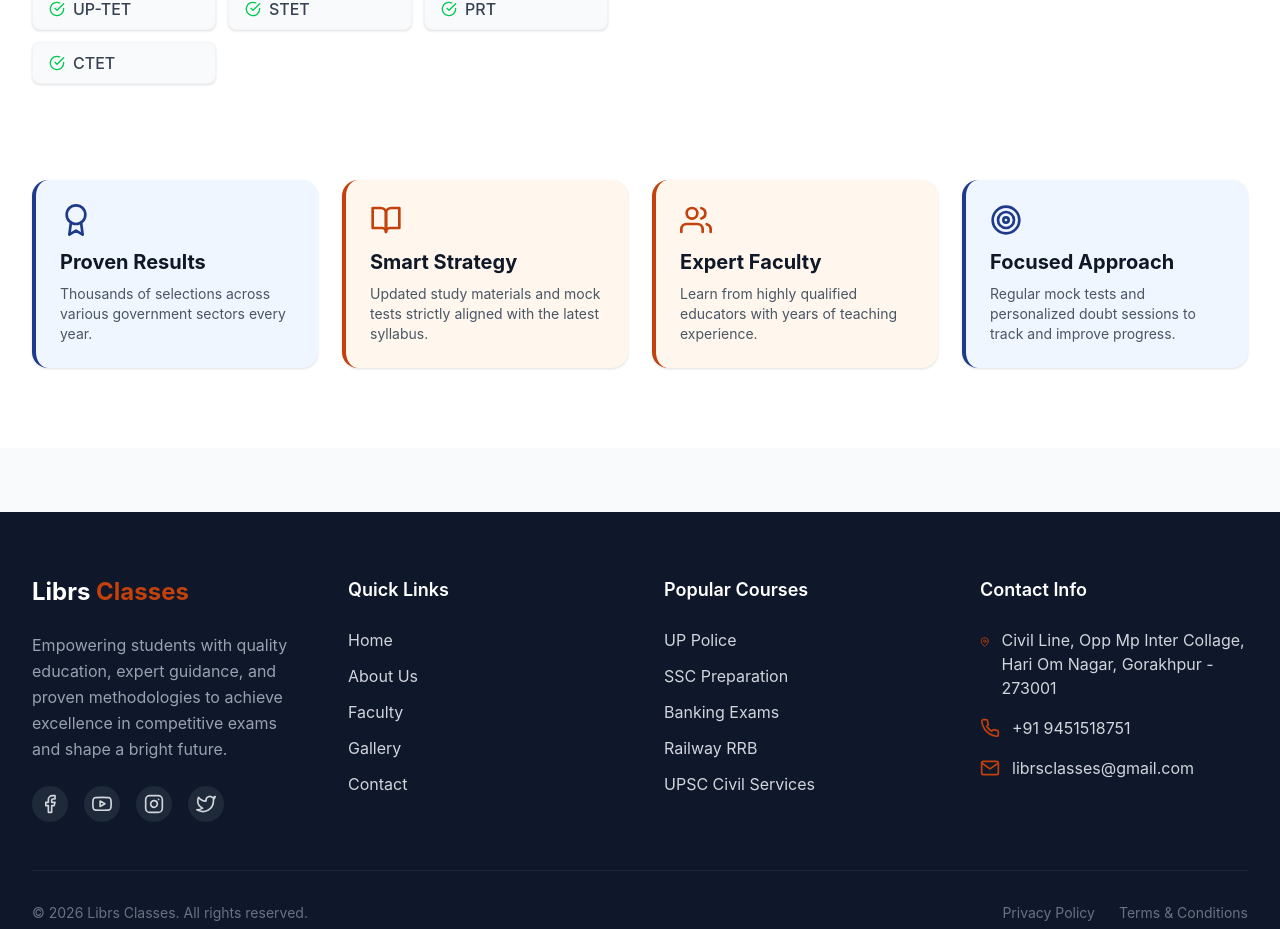
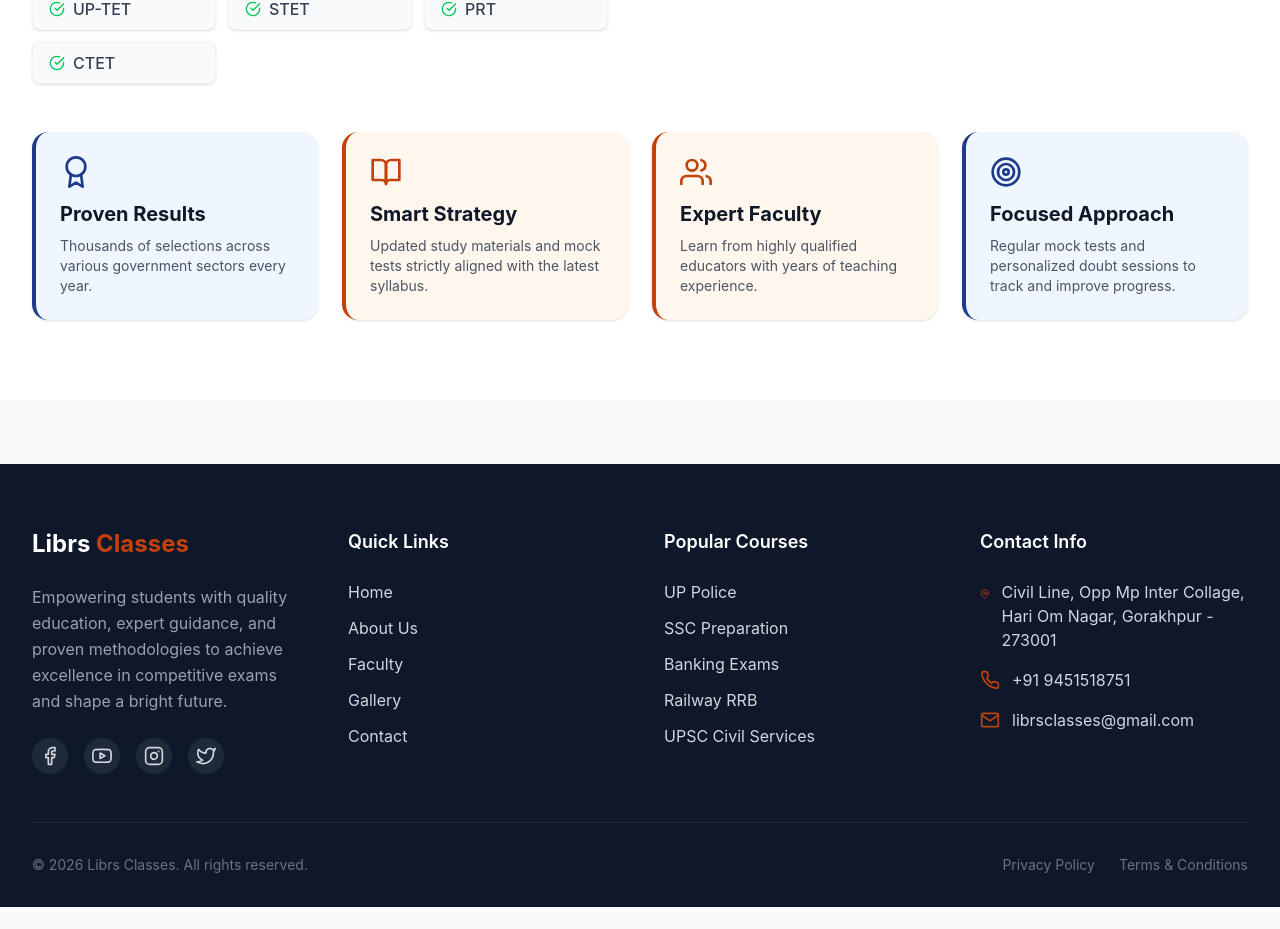
Before and after one commit to SSakshi-75/librs-coaching, a React (Vite) app in the folder client/: page /about in a window 1280 px wide. Shown: the part 992-1921 px from the top of the page. After the commit the page ends 1899 px from the top, so only its background shows below. Built offline with nearby package versions, Linux system fonts and the light colour scheme.

Commit message:
Reduce gap above cards section

```diff
--- a/client/src/pages/About.jsx
+++ b/client/src/pages/About.jsx
@@ -120,7 +120,7 @@ const About = () => {
           </div>
 
           {/* Cards Section */}
-          <div className="grid grid-cols-1 sm:grid-cols-2 lg:grid-cols-4 gap-6 mt-16">
+          <div className="grid grid-cols-1 sm:grid-cols-2 lg:grid-cols-4 gap-6 mt-4">
             <Link to="/results" className="block bg-blue-50 p-6 rounded-2xl border-l-4 border-brand-blue shadow-sm hover:shadow-md transition-shadow cursor-pointer hover:-translate-y-1 transform duration-300">
               <FiAward className="text-brand-blue w-8 h-8 mb-3" />
               <h3 className="text-xl font-bold text-gray-900 mb-2">Proven Results</h3>
```
